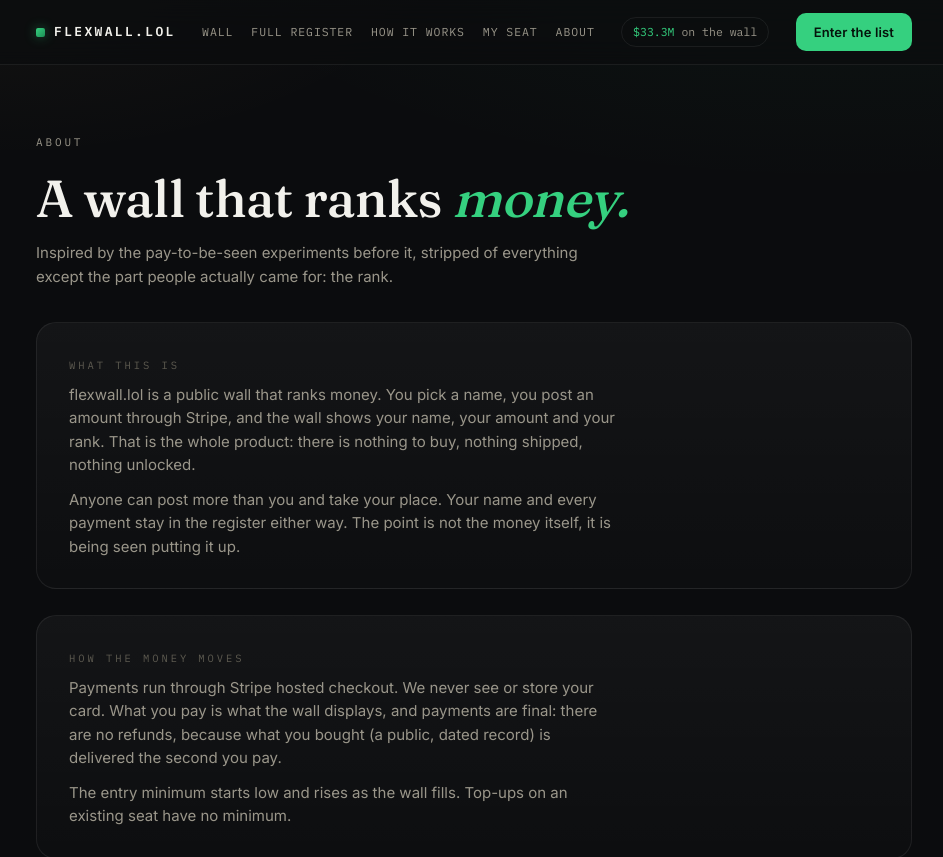
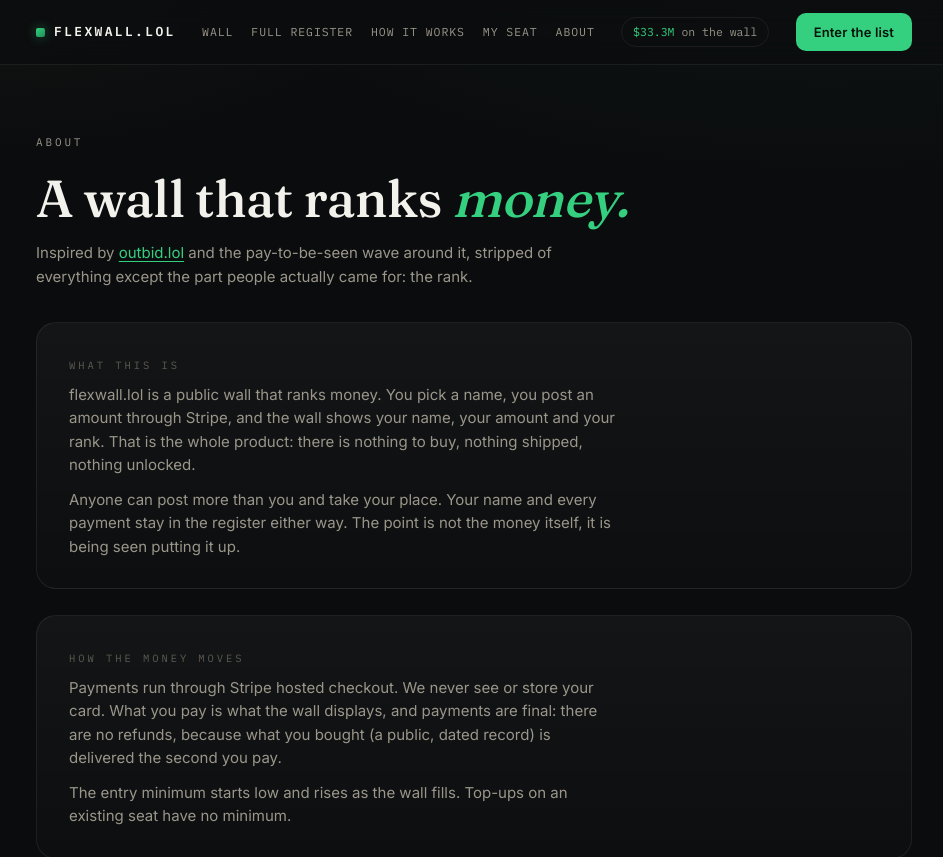
Before and after one commit to ghota-tech-solutions-sass/flexwall, a Next.js app: page /about in a window 1280 px wide. Shown: the top 857 px of the page, without its empty margins (166-1109 px from the left). Built offline with nearby package versions, Linux system fonts and the light colour scheme; no server answers.

Commit message:
Credit outbid.lol as the inspiration (about page + README)

```diff
--- a/src/app/about/page.tsx
+++ b/src/app/about/page.tsx
@@ -58,8 +58,10 @@
             A wall that ranks <em className="green">money.</em>
           </h1>
           <p className="subline">
-            Inspired by the pay-to-be-seen experiments before it, stripped of everything except
-            the part people actually came for: the rank.
+            Inspired by{" "}
+            <a className="mail-link" href="https://outbid.lol" target="_blank" rel="noopener noreferrer nofollow">outbid.lol</a>{" "}
+            and the pay-to-be-seen wave around it, stripped of everything except the part
+            people actually came for: the rank.
           </p>
         </section>
 
```
Also changed, not shown: 2 other files (tests, documents, lock files or other folders).
